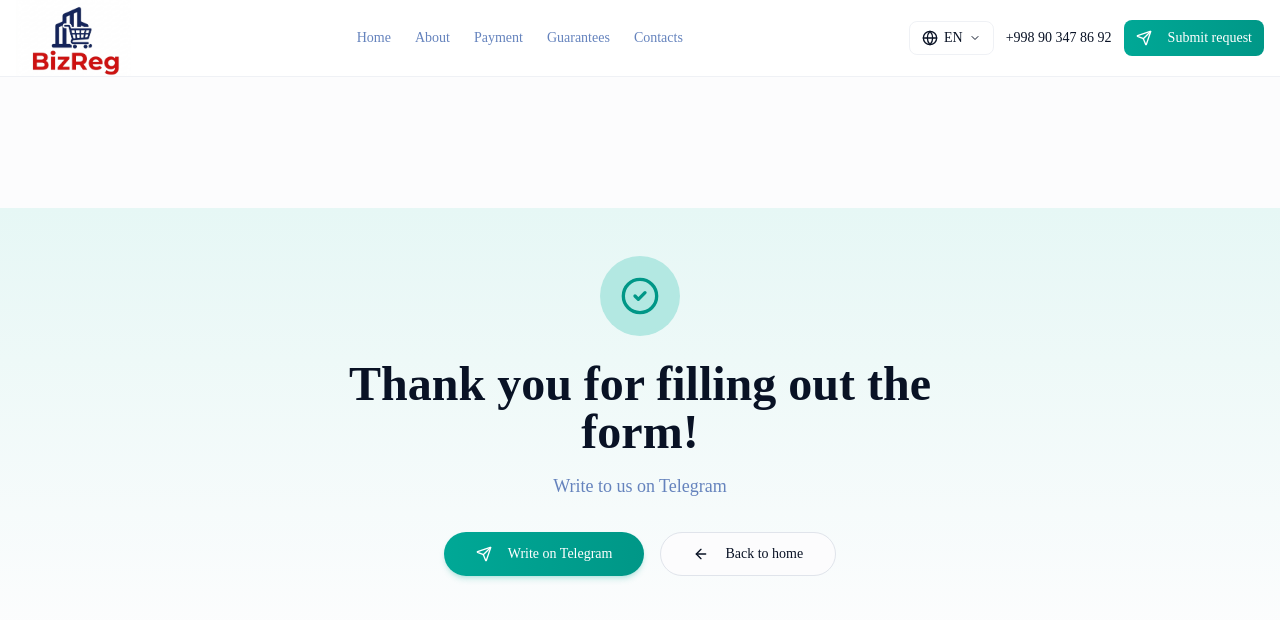
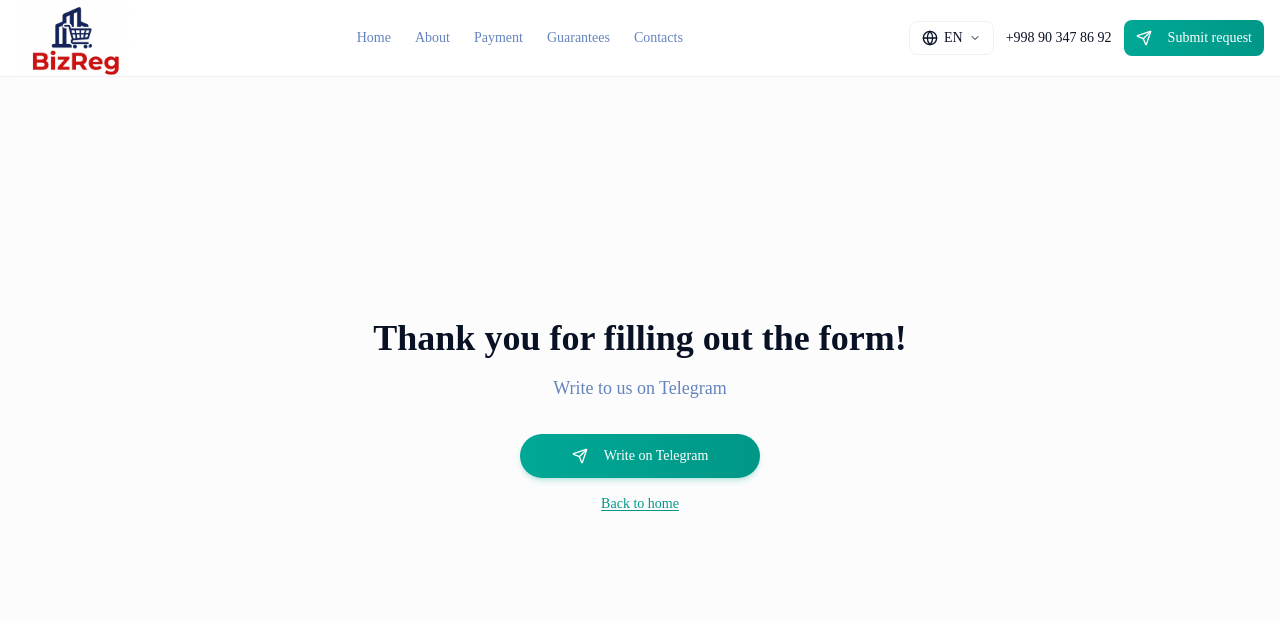
Before and after one commit to ivankorotaev777/bizreg, a Next.js app: page /en/thank_you in a window 1280 px wide. Shown: the top 620 px of the page. Built offline with nearby package versions, Linux system fonts and the light colour scheme.

Commit message:
Thank you page: match uradres.uz layout (title, Telegram button, back home link)
Made-with: Cursor

```diff
--- a/app/[locale]/thank_you/page.tsx
+++ b/app/[locale]/thank_you/page.tsx
@@ -3,40 +3,30 @@
 import { useTranslations } from "next-intl";
 import { Link } from "@/i18n/navigation";
 import { Button } from "@/components/ui/button";
-import { CheckCircle2, ArrowLeft, Send } from "lucide-react";
+import { Send } from "lucide-react";
 
 export default function ThankYouPage() {
   const t = useTranslations("thankYou");
 
   return (
-    <main className="pt-20 pb-12 min-h-screen flex items-center">
-      <section className="w-full py-12 bg-gradient-to-b from-brand-50 to-background">
-        <div className="container mx-auto px-4">
-          <div className="max-w-2xl mx-auto text-center">
-            <div className="w-20 h-20 rounded-full bg-brand-100 flex items-center justify-center mx-auto mb-6">
-              <CheckCircle2 className="w-10 h-10 text-brand-600" />
-            </div>
-            <h1 className="text-3xl sm:text-4xl lg:text-5xl font-semibold mb-4 text-foreground">
+    <main className="pt-24 pb-16 min-h-screen flex flex-col items-center justify-center">
+      <section className="w-full container mx-auto px-4 text-center">
+        <h1 className="text-3xl sm:text-4xl font-semibold text-foreground mb-4">
           {t("title")}
         </h1>
         <p className="text-lg text-muted-foreground mb-8">
           {t("description")}
         </p>
-            <div className="flex flex-col sm:flex-row gap-4 justify-center items-center">
-              <Button size="lg" className="rounded-full bg-gradient-brand hover:opacity-90 transition-all shadow-md shadow-brand-500/20 w-full sm:w-auto" asChild>
+        <div className="flex flex-col gap-4 items-center">
+          <Button size="lg" className="rounded-full bg-gradient-brand hover:opacity-90 transition-all shadow-md shadow-brand-500/20 min-w-[240px]" asChild>
             <a href="https://t.me/Ivan_Korotaev" target="_blank" rel="noopener noreferrer">
               <Send className="w-5 h-5 mr-2" />
               {t("telegram")}
             </a>
           </Button>
-              <Button size="lg" variant="outline" className="rounded-full w-full sm:w-auto" asChild>
-                <Link href="/">
-                  <ArrowLeft className="w-5 h-5 mr-2" />
+          <Link href="/" className="text-brand-600 hover:text-brand-700 font-medium text-sm underline underline-offset-2">
             {t("backHome")}
           </Link>
-              </Button>
-            </div>
-          </div>
         </div>
       </section>
     </main>
```
Lines whose indentation alone changed are shown as unchanged.
